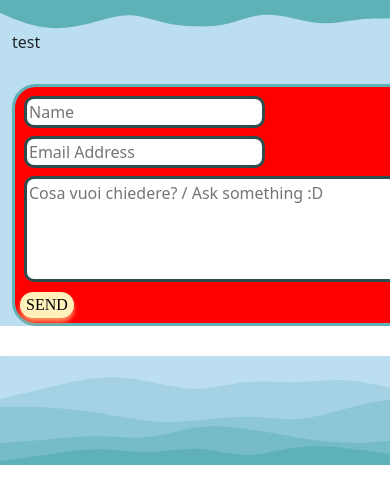
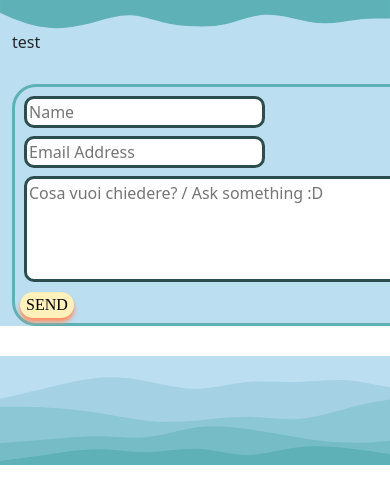
Before and after one commit to FrancescoIp/HimerAzione, a Next.js app: page /contact in a window 390 px wide. Shown: the top 504 px of the page. Built offline with nearby package versions, Linux system fonts and the light colour scheme; a web font is replaced by a local one.

Commit message:
little tweak

```diff
--- a/styles/globals.css
+++ b/styles/globals.css
@@ -82,9 +82,6 @@ header Link {
     display: block;
     margin: 0 41%;
   }
-  .contact-box{
-    background-color: red
-  }
 }
 
 /* --------------- sezione manutenzione -------------- */
```
